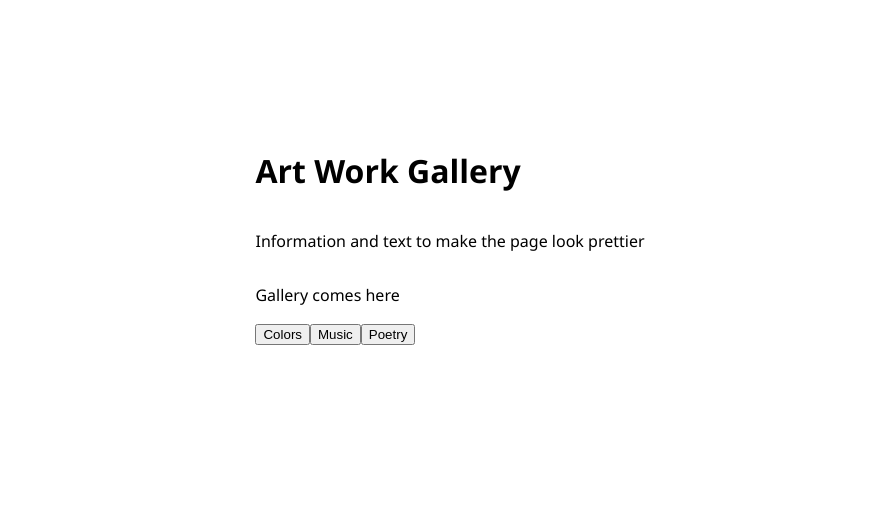
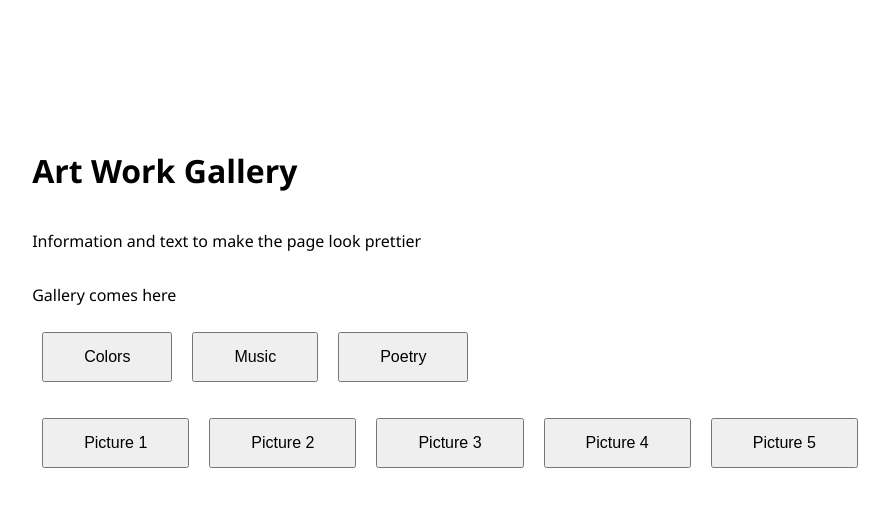
Before and after one commit to karendahlaarhus/IT2810-prosjekt2, a React (Create React App) app in the folder p2/: page / in a window 1280 px wide. Shown: the top 506 px of the page, without its empty margins (190-1079 px from the left). Built offline with nearby package versions, Linux system fonts and the light colour scheme; no server answers.

Commit message:
add simple styling to the buttons

```diff
--- a/p2/src/App.css
+++ b/p2/src/App.css
@@ -12,6 +12,12 @@
   padding: 10%;
 }
 
+button {
+  font-size: 16px;
+  padding: 14px 40px;
+  margin: 10px;
+}
+
 @media (prefers-reduced-motion: no-preference) {
   .App-logo {
     animation: App-logo-spin infinite 20s linear;
--- a/p2/src/components/Buttons.tsx
+++ b/p2/src/components/Buttons.tsx
@@ -1,10 +1,8 @@
-import React from "react";
+import React, { useState } from "react";
 
-type ButtonProps = {
-  //TODO
-};
+function Buttons() {
+  const [changePoem] = useState(0);
 
-const Buttons: React.FC<ButtonProps> = ({}) => {
   function handleColors() {
     return 0; //TODO: endre farge
   }
@@ -28,6 +26,6 @@ const Buttons: React.FC<ButtonProps> = ({}) => {
       </button>
     </div>
   );
-};
+}
 
 export default Buttons;
--- a/p2/src/components/Gallery.tsx
+++ b/p2/src/components/Gallery.tsx
@@ -9,6 +9,13 @@ export default function Gallery() {
       <p>Gallery comes here</p>
       <Buttons></Buttons>
       <Poetry></Poetry>
+      <div>
+        <button>Picture 1</button>
+        <button>Picture 2</button>
+        <button>Picture 3</button>
+        <button>Picture 4</button>
+        <button>Picture 5</button>
+      </div>
     </div>
   );
 }
```
